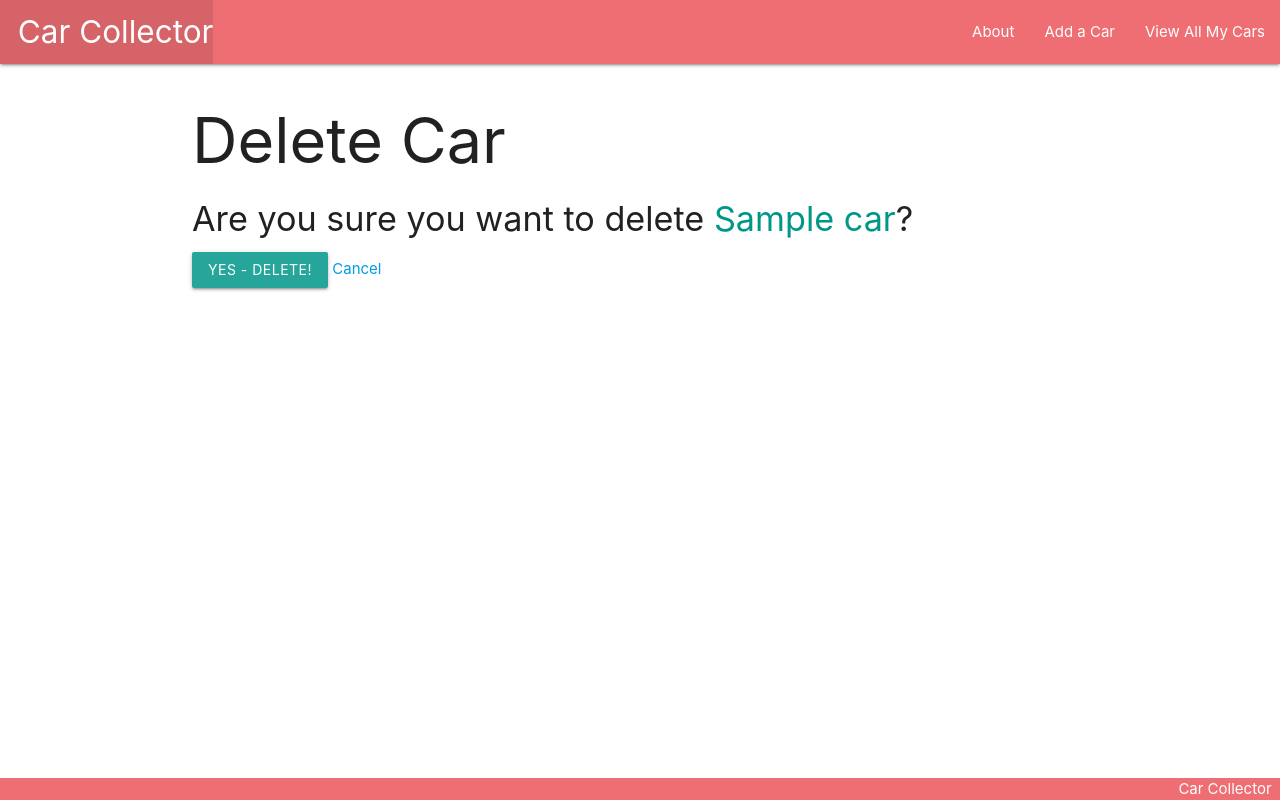
After one commit to sfaigon/carcollector, a Django app: page /cars/1/delete/ in a window 1280 px wide. The commit adds this page. Run offline with Django 3.2, Linux system fonts and the light colour scheme; tables that the repository leaves empty hold one stand-in row (values such as "Sample post").

Commit message:
finish part 3

```diff
--- a/main_app/models.py
+++ b/main_app/models.py
@@ -1,4 +1,5 @@
 from django.db import models
+from django.urls import reverse
 
 # Create your models here.
 class Car(models.Model):
@@ -10,3 +11,5 @@ class Car(models.Model):
     description = models.TextField(max_length=250)
     def __str__(self):
         return f'{self.year} {self.make} {self.model}'
+    def get_absolute_url(self):
+        return reverse('detail', kwargs={'car_id': self.id})
--- a/main_app/templates/base.html
+++ b/main_app/templates/base.html
@@ -18,8 +18,9 @@
           <li><a href="/" class="left brand-logo">&nbsp;&nbsp;Car Collector</a></li>
         </ul>
         <ul class="right">
-          <li><a href="/about">About</a></li>
-          <li><a href="/cars">View All My Cars</a></li>
+          <li><a href="{% url 'about' %}">About</a></li>
+          <li><a href="{% url 'cars_create' %}">Add a Car</a></li>
+          <li><a href="{% url 'index' %}">View All My Cars</a></li>
         </ul>
       </div>
     </nav>
--- a/main_app/templates/cars/detail.html
+++ b/main_app/templates/cars/detail.html
@@ -12,6 +12,10 @@
         <p>Model: {{ car.model }}</p>
         <p>Description: {{ car.description| linebreaks}}</p>
     </div>
+    <div class="card-action">
+        <a href="{% url 'cars_update' car.id %}">Edit</a>
+        <a href="{% url 'cars_delete' car.id %}">Delete</a>
+      </div>
 </div>
 
 {% endblock %}
--- /dev/null
+++ b/main_app/templates/main_app/car_confirm_delete.html
@@ -0,0 +1,13 @@
+{% extends 'base.html' %}
+
+{% block content %}
+  <h1>Delete Car</h1>
+
+  <h4>Are you sure you want to delete <span class="teal-text">{{ object.name }}</span>?</h4>
+
+  <form action="" method="POST">
+    {% csrf_token %}
+    <input type="submit" value="Yes - Delete!" class="btn">
+    <a href="{% url 'detail' car.id %}">Cancel</a>
+  </form>
+{% endblock %}
--- a/main_app/urls.py
+++ b/main_app/urls.py
@@ -5,5 +5,8 @@ urlpatterns = [
     path('', views.home, name='home'),
     path('about/', views.about, name='about'),
     path("cars/", views.cars_index, name='index'),
-    path("cars/<int:car_id>/", views.cars_details, name="detail")
+    path("cars/<int:car_id>/", views.cars_details, name="detail"),
+    path("cars/create/", views.CarCreate.as_view(), name="cars_create"),
+    path('cars/<int:pk>/update/', views.CarUpdate.as_view(), name="cars_update"),
+    path("cars/<int:pk>/delete/", views.CarDelete.as_view(), name="cars_delete"),
 ]
--- a/main_app/views.py
+++ b/main_app/views.py
@@ -1,4 +1,5 @@
 from django.shortcuts import render
+from django.views.generic.edit import CreateView, UpdateView, DeleteView
 from .models import Car
 
 # Create your views here.
@@ -14,3 +15,13 @@ def cars_index(request):
 def cars_details(request, car_id):
     car = Car.objects.get(id=car_id)
     return render(request, 'cars/detail.html', {'car': car})
+class CarCreate(CreateView):
+    model = Car
+    fields = "__all__"
+    success_url = "/cars"
+class CarUpdate(UpdateView):
+    model = Car
+    fields = ["make", "model", "year", "color", "description"]
+class CarDelete(DeleteView):
+    model = Car
+    success_url = "/cars"
```
Also changed, not shown: main_app/templates/main_app/car_form.html (added, +19 -0 lines).
